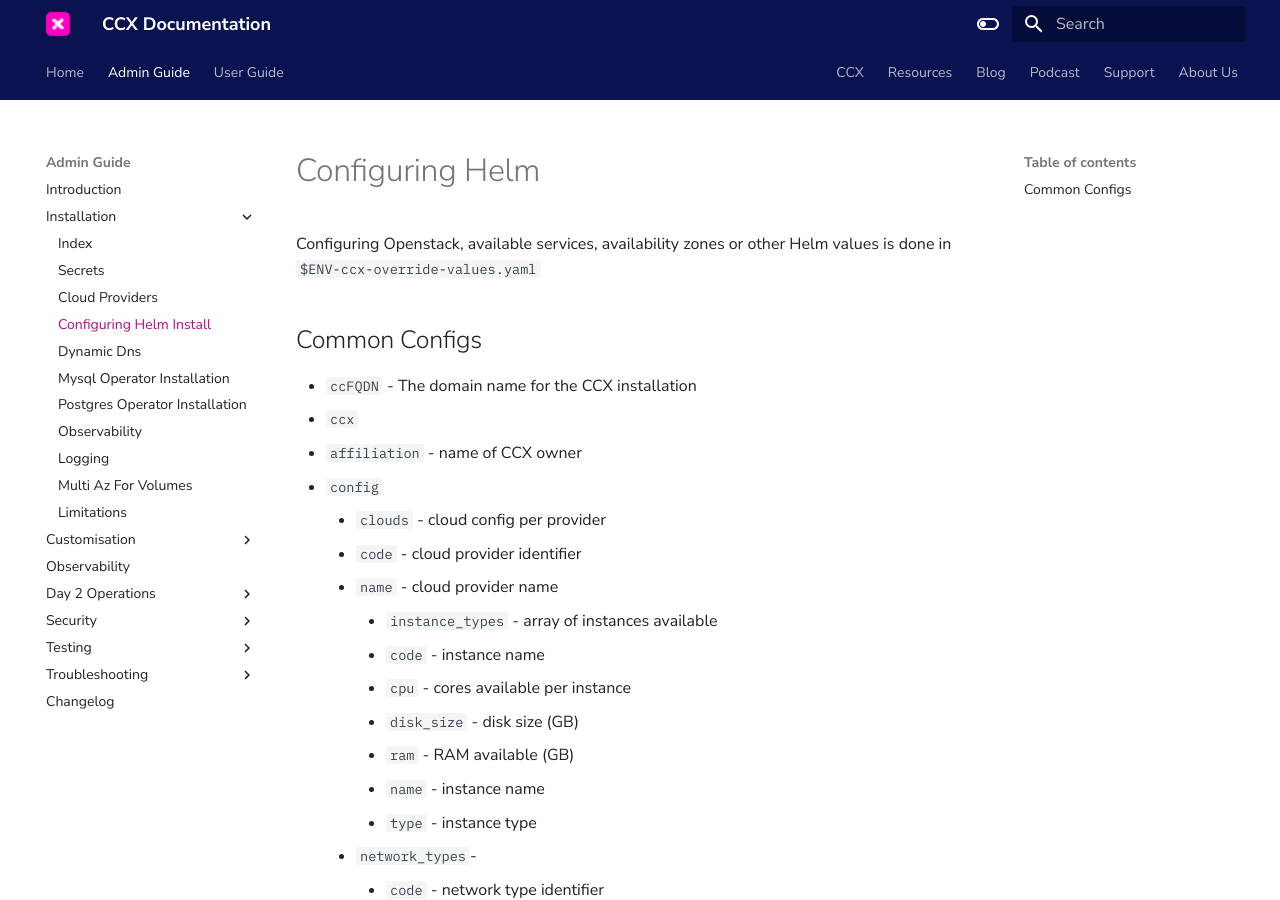
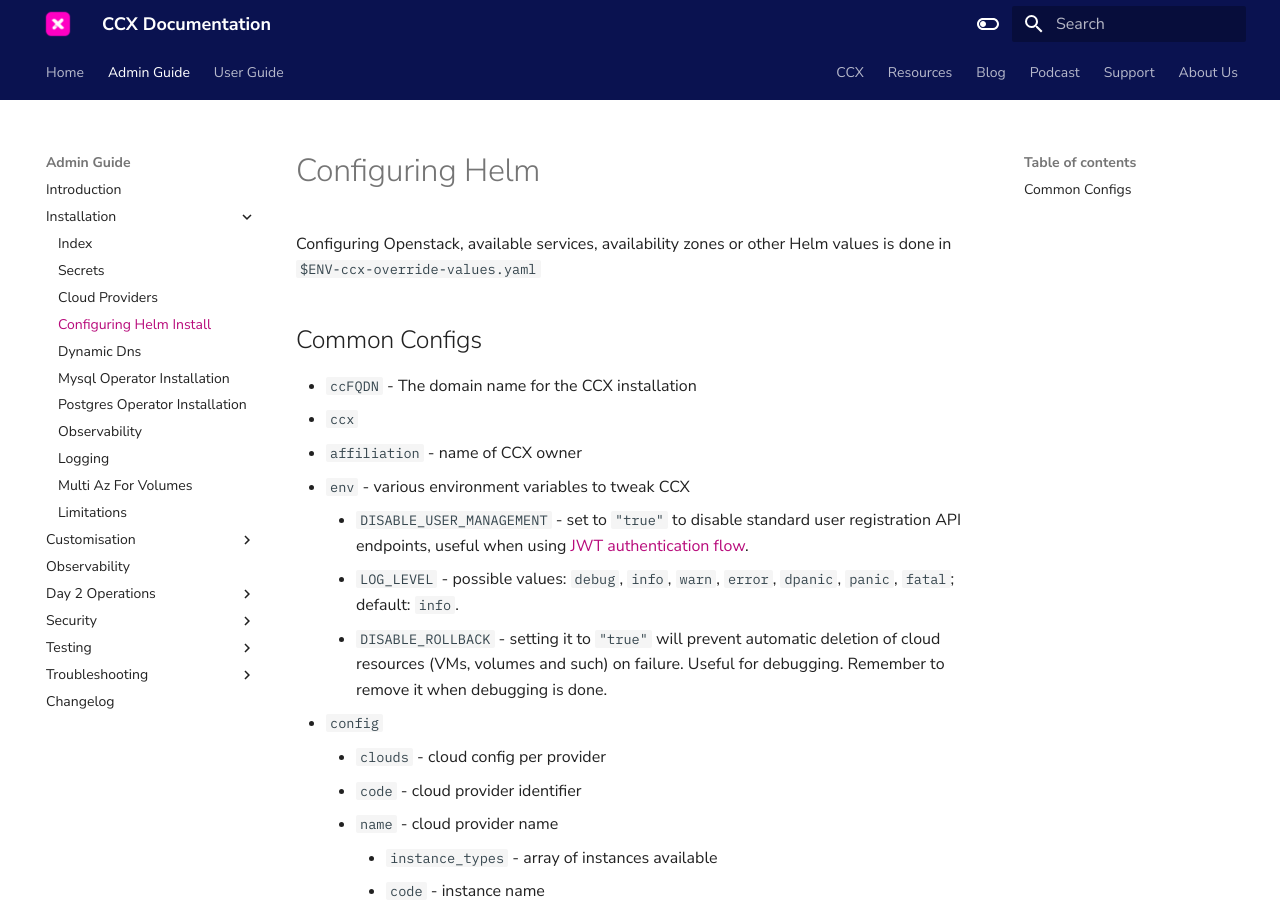
Before and after one commit to severalnines/ccx-docs, an MkDocs documentation site: the page built from docs/admin/Installation/Configuring-Helm-Install.md, in a window 1280 px wide and 900 px high. Built offline with MkDocs 1.6.1 and Material for MkDocs 9.7.7, drawn with Linux system fonts in a browser that asks for light colours; comment, search, counter and statistics services are not loaded.

Commit message:
Document some env vars

```diff
--- a/docs/admin/Installation/Configuring-Helm-Install.md
+++ b/docs/admin/Installation/Configuring-Helm-Install.md
@@ -1,11 +1,19 @@
 # Configuring Helm
-Configuring Openstack, available services, availability zones or other Helm values is done in `$ENV-ccx-override-values.yaml`
+
+Configuring Openstack, available services, availability zones or other Helm values is done in
+`$ENV-ccx-override-values.yaml`
 
 ## Common Configs
 
 - `ccFQDN` - The domain name for the CCX installation
 - `ccx`
   - `affiliation` - name of CCX owner
+  - `env` - various environment variables to tweak CCX
+    - `DISABLE_USER_MANAGEMENT` - set to `"true"` to disable standard user registration API endpoints, useful when
+      using [JWT authentication flow](../Customisation/JWT.md).
+    - `LOG_LEVEL` - possible values: `debug`, `info`, `warn`, `error`, `dpanic`, `panic`, `fatal`; default: `info`.
+    - `DISABLE_ROLLBACK` - setting it to `"true"` will prevent automatic deletion of cloud resources (VMs, volumes and
+      such) on failure. Useful for debugging. Remember to remove it when debugging is done.
   - `config`
     - `clouds` - cloud config per provider
       - `code` - cloud provider identifier
```
